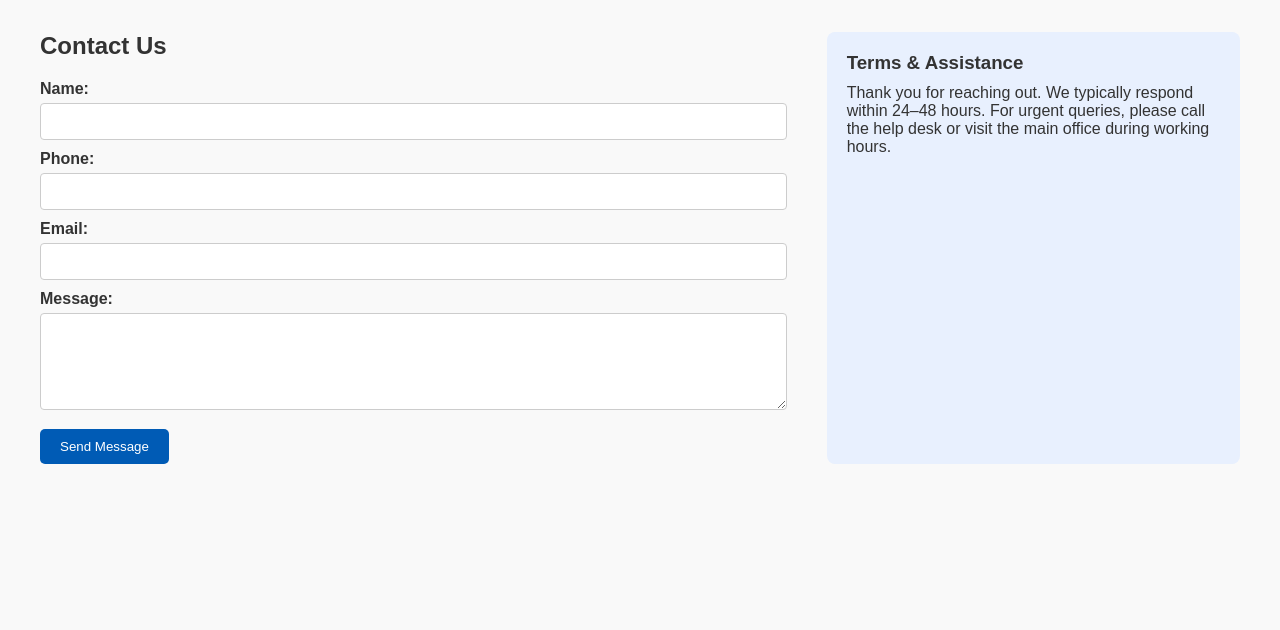
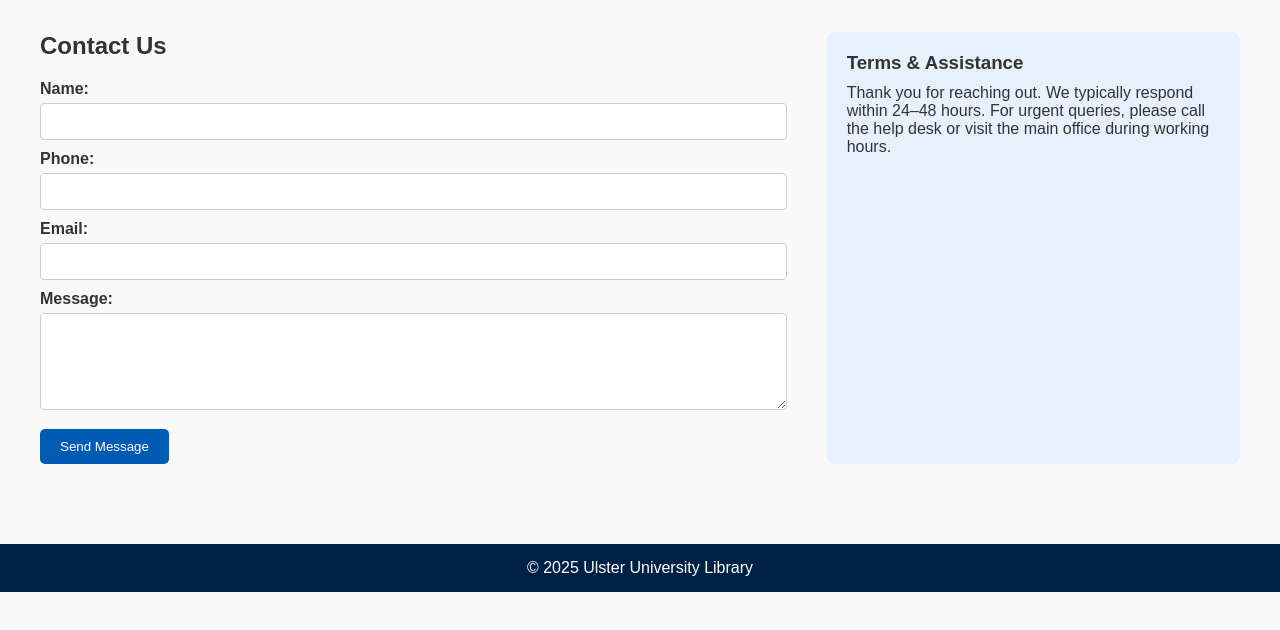
Before and after one commit to amitsojib/ulster-portfolio-site, a plain HTML site: page contact.html in a window 1280 px wide. Shown: the part 92-722 px from the top of the page. Drawn offline with nearby package versions, Linux system fonts and the light colour scheme.

Commit message:
footer of the contact page

```diff
--- a/contact.html
+++ b/contact.html
@@ -59,5 +59,9 @@
   </main>
 
   <script src="js/script.js"></script>
+    <!-- Footer -->
+  <footer>
+    <p>&copy; 2025 Ulster University Library</p>
+  </footer>
 </body>
 </html>
--- a/css/style_contact.css
+++ b/css/style_contact.css
@@ -170,3 +170,11 @@ header {
     position: relative;
   }
 }
+/* Footer styles */
+footer {
+  background-color: #002147;
+  color: white;
+  text-align: center;
+  padding: 15px 0;
+  margin-top: 40px;
+}
```
